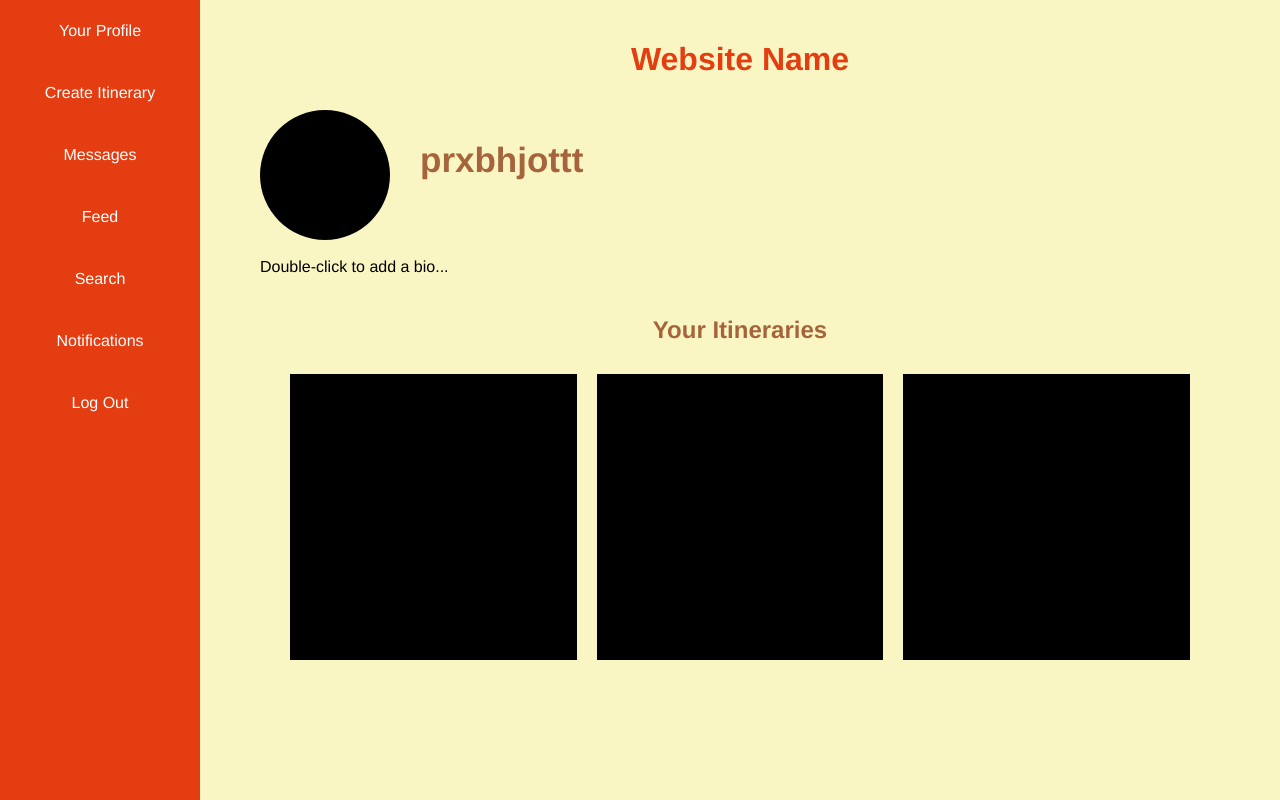
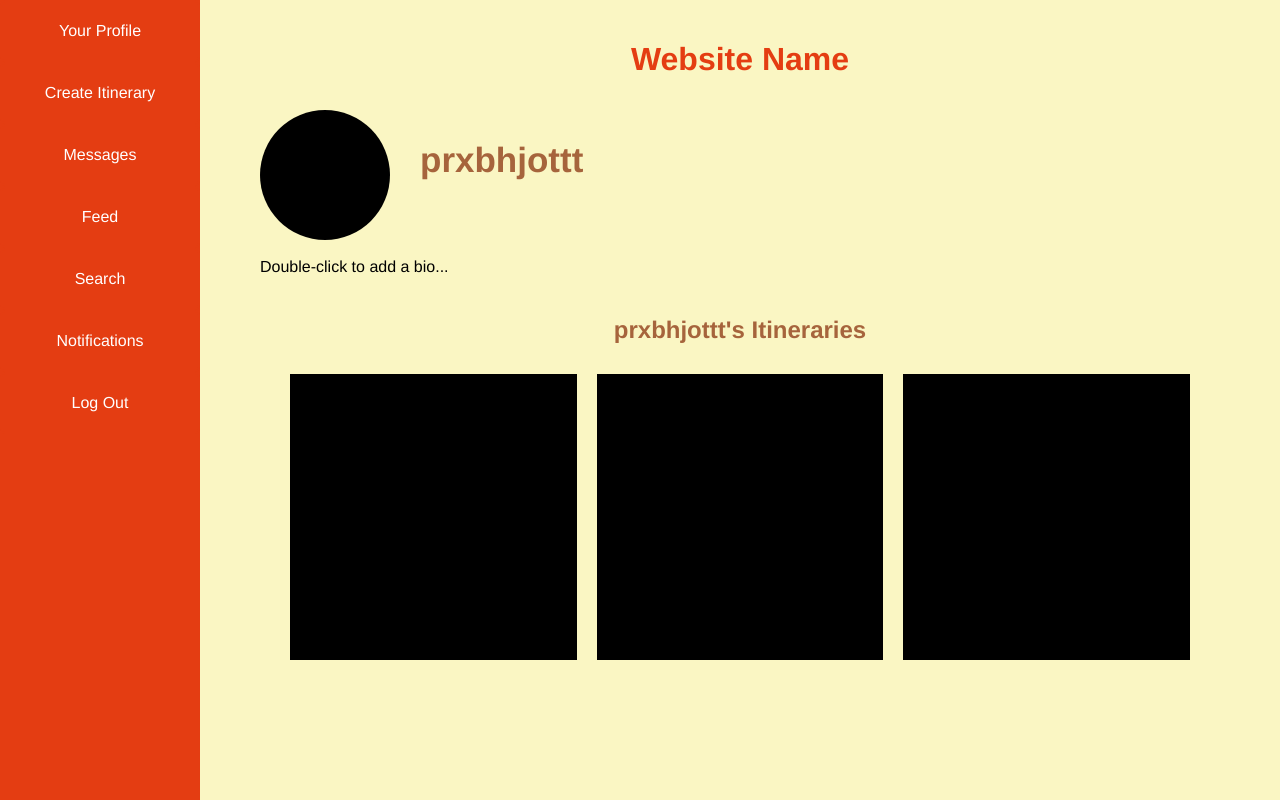
Before and after one commit to laura-camila-av/travel-social-media, a Flask app: page /profile in a window 1280 px wide. Run offline with Flask 3, Linux system fonts and the light colour scheme; a user stored in the database is signed in; data comes from the database, SQL or seed files in the repository.

Commit message:
Changed 'your itineraries' to display the username instead

```diff
--- a/templates/user-profile.html
+++ b/templates/user-profile.html
@@ -54,7 +54,7 @@
     </div>
 
     <!-- Itineraries -->
-        <h2>Your Itineraries</h2>
+        <h2>{{ user.username }}'s Itineraries</h2>
 
 <div class="itinerary-container">
     <a class="card-link" href="{{ url_for('itinerary_display', itinerary_id=1) }}">
```
